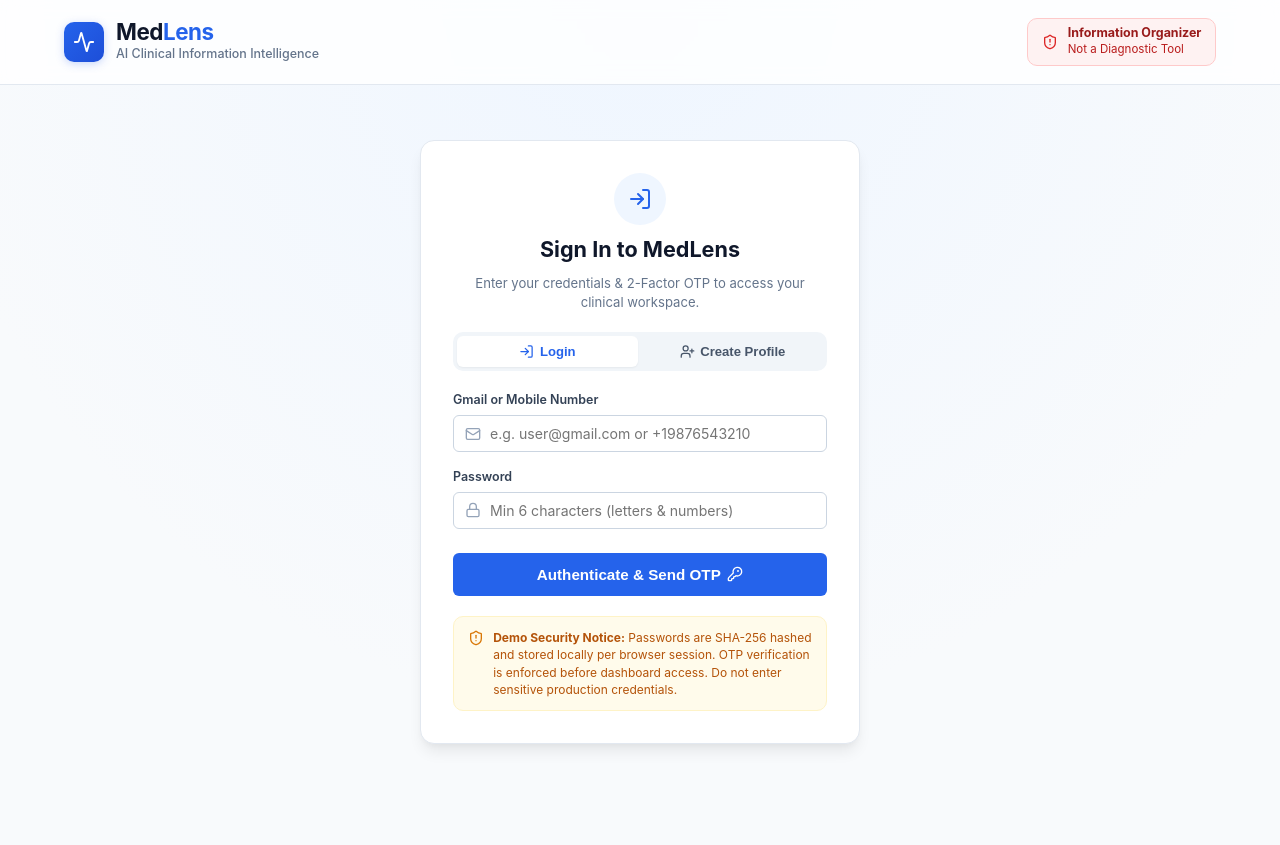
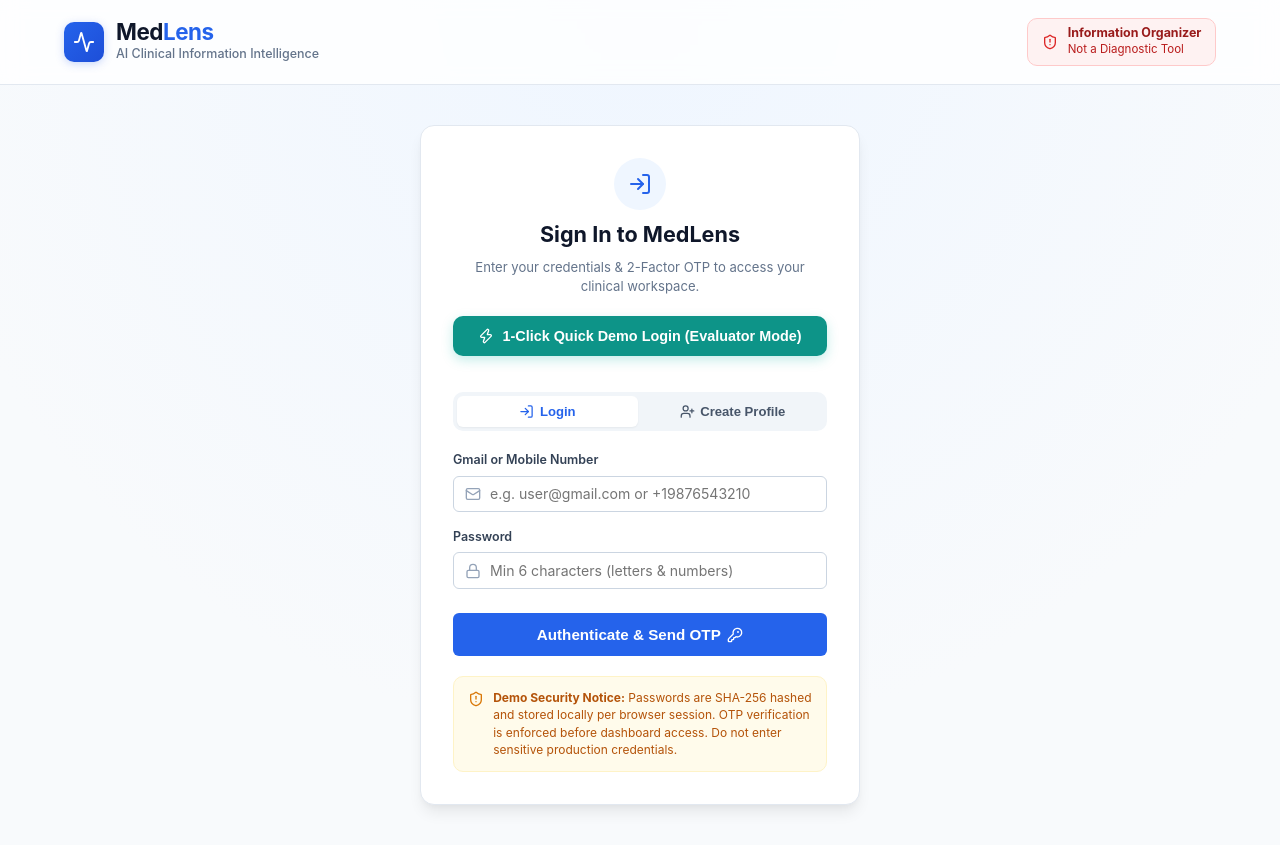
Before and after one commit to srineesh-003/Medlens, a React (Vite) app: page / in a window 1280 px wide. Both pictures are taken after a click on the button "Get Started". Before the commit the page ends 800 px from the top, so only its background shows below. Built offline with nearby package versions, Linux system fonts and the light colour scheme.

Commit message:
Add 1-Click Quick Demo Login button for Google AI evaluators

```diff
--- a/src/components/LoginPage.jsx
+++ b/src/components/LoginPage.jsx
@@ -1,5 +1,5 @@
 import React, { useState } from 'react';
-import { Activity, ShieldAlert, User, Lock, Mail, ArrowRight, UserPlus, LogIn, KeyRound } from 'lucide-react';
+import { Activity, ShieldAlert, User, Lock, Mail, ArrowRight, UserPlus, LogIn, KeyRound, Zap } from 'lucide-react';
 import { initiateLogin, initiateRegistration, finalizeLogin, finalizeRegistration } from '../services/authService';
 import OTPModal from './OTPModal';
 
@@ -16,6 +16,15 @@ export default function LoginPage({ onLoginSuccess, onBackToLanding }) {
   const [otpSession, setOtpSession] = useState(null);
   const [pendingData, setPendingData] = useState(null);
 
+  const handleQuickDemoLogin = () => {
+    const demoSession = {
+      userName: 'Dr. Sarah Jenkins',
+      identifier: 'demo@medlens.org',
+      authenticatedAt: new Date().toISOString(),
+    };
+    onLoginSuccess(demoSession);
+  };
+
   const handleSubmit = async (e) => {
     e.preventDefault();
     setError('');
@@ -28,7 +37,7 @@ export default function LoginPage({ onLoginSuccess, onBackToLanding }) {
         setOtpSession(result.otpSession);
         setShowOtpModal(true);
       } else {
-        const result = await initiateLogin(identifier, password);
+        const result = await initiateLogin(identifier || 'demo@medlens.org', password || 'DemoPass123');
         setPendingData(result.pendingSession);
         setOtpSession(result.otpSession);
         setShowOtpModal(true);
@@ -57,7 +66,7 @@ export default function LoginPage({ onLoginSuccess, onBackToLanding }) {
         const result = await initiateRegistration({ userName, identifier, password });
         setOtpSession(result.otpSession);
       } else {
-        const result = await initiateLogin(identifier, password);
+        const result = await initiateLogin(identifier || 'demo@medlens.org', password || 'DemoPass123');
         setOtpSession(result.otpSession);
       }
     } catch (err) {
@@ -109,6 +118,18 @@ export default function LoginPage({ onLoginSuccess, onBackToLanding }) {
             </p>
           </div>
 
+          {/* Quick Demo Login Button for Evaluators */}
+          <div className="quick-evaluator-banner">
+            <button
+              type="button"
+              className="btn btn-teal-submit btn-quick-evaluator"
+              onClick={handleQuickDemoLogin}
+              title="Click for 1-click instant login in Evaluator Mode"
+            >
+              <Zap size={16} /> 1-Click Quick Demo Login (Evaluator Mode)
+            </button>
+          </div>
+
           {/* Mode Switcher Tabs */}
           <div className="login-tabs">
             <button
@@ -156,7 +177,7 @@ export default function LoginPage({ onLoginSuccess, onBackToLanding }) {
                     className="form-input with-icon"
                     value={userName}
                     onChange={(e) => setUserName(e.target.value)}
-                    placeholder="e.g. Sreekanth"
+                    placeholder="e.g. Dr. Sarah Jenkins"
                     required={mode === 'register'}
                   />
                 </div>
@@ -176,7 +197,6 @@ export default function LoginPage({ onLoginSuccess, onBackToLanding }) {
                   value={identifier}
                   onChange={(e) => setIdentifier(e.target.value)}
                   placeholder="e.g. user@gmail.com or +19876543210"
-                  required
                 />
               </div>
             </div>
@@ -194,7 +214,6 @@ export default function LoginPage({ onLoginSuccess, onBackToLanding }) {
                   value={password}
                   onChange={(e) => setPassword(e.target.value)}
                   placeholder="Min 6 characters (letters & numbers)"
-                  required
                 />
               </div>
             </div>
@@ -221,7 +240,7 @@ export default function LoginPage({ onLoginSuccess, onBackToLanding }) {
       {/* OTP Verification Modal */}
       {showOtpModal && otpSession && (
         <OTPModal
-          identifier={identifier}
+          identifier={identifier || 'demo@medlens.org'}
           mode={mode}
           otpSession={otpSession}
           onVerifySuccess={handleOtpSuccess}
--- a/src/styles.css
+++ b/src/styles.css
@@ -3478,8 +3478,27 @@ html, body {
   color: white;
 }
 
-@keyframes pulse {
-  0% { transform: scale(0.95); box-shadow: 0 0 0 0 rgba(16, 185, 129, 0.7); }
-  70% { transform: scale(1); box-shadow: 0 0 0 6px rgba(16, 185, 129, 0); }
-  100% { transform: scale(0.95); box-shadow: 0 0 0 0 rgba(16, 185, 129, 0); }
-}
+/* Quick Evaluator Login Button */
+.quick-evaluator-banner {
+  margin-bottom: 1rem;
+}
+
+.btn-quick-evaluator {
+  width: 100%;
+  padding: 0.75rem 1rem;
+  font-size: 0.9rem;
+  font-weight: 700;
+  display: flex;
+  align-items: center;
+  justify-content: center;
+  gap: 0.5rem;
+  box-shadow: 0 4px 12px rgba(20, 184, 166, 0.25);
+  background-color: #0d9488;
+  color: white;
+  border-radius: var(--radius-md);
+  border: none;
+}
+
+.btn-quick-evaluator:hover {
+  background-color: #0f766e;
+}
```
Also changed, not shown: src/components/SafetyGuardrailsModal.jsx (line endings or trailing spaces).
